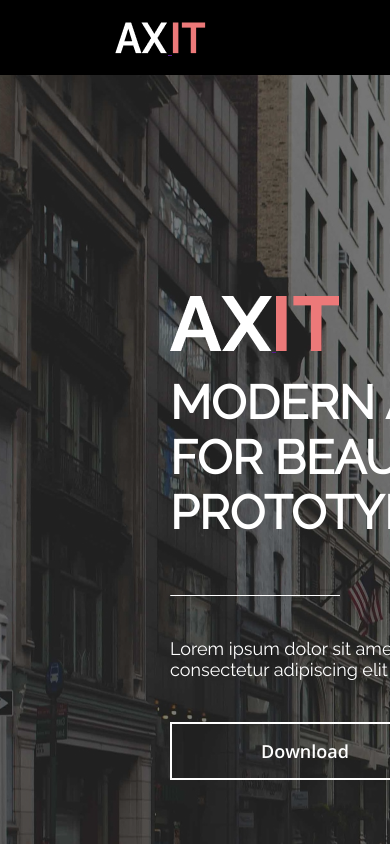
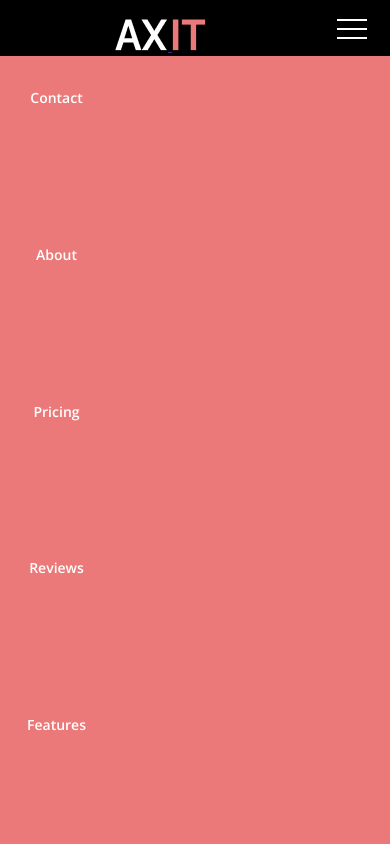
Before and after one commit to anngofman/AXIT, a plain HTML site: page index.html in a window 390 px wide. Shown: the top 844 px of the page. Drawn offline with nearby package versions, Linux system fonts and the light colour scheme.

Commit message:
add adaptive target

```diff
--- a/index.html
+++ b/index.html
@@ -7,6 +7,7 @@
   <meta name="viewport" content="width=device-width, initial-scale=1.0">
   <title>Level 3</title>
   <link rel="stylesheet" href="./styles/style.css">
+  <script src="./javascript.js"></script>
 </head>
 
 <body>
@@ -14,13 +15,20 @@
   <!--header1-->
 
   <header class="page-header">
+    <div class="pege-header__body">
     <nav class="page-header__main-nav main-nav">
       <a href="" class="main-nav__logo">
         <img src="./image/AXIT1.png" alt="">
-        <img src="./image/AXIT2.png" alt=""></a>
+        <img src="./image/AXIT2.png" alt="">
+      </a>
+      <div class="page-header__burger">
+        <span>
+
+        </span>
+      </div>
       <ul class="main-nav__list ">
         <li class="main-nav__item">
-          <a href="#tabss" class="main-nav__link">Features</a>
+          <a href="#contact" class="main-nav__link">Contact</a>
         </li>
         <li class="main-nav__item">
           <a href="#about" class="main-nav__link">About</a>
@@ -32,10 +40,11 @@
           <a href="#review" class="main-nav__link">Reviews</a>
         </li>
         <li class="main-nav__item">
-          <a href="#contact" class="main-nav__link">Contact</a>
+          <a href="#tabss" class="main-nav__link">Features</a>
         </li>
       </ul>
     </nav>
+  </div>
   </header>
 
   <!--main-->
@@ -101,25 +110,25 @@
           </p>
         </div>
         <div class="social__contacts">
-          <a href="#">
+          <a class="social__link" href="#">
             <img src="./image/facebook.png" alt="">
           </a>
-          <a href="#">
+          <a class="social__link" href="#">
             <img src="./image/twitter.png" alt="">
           </a>
-          <a href="#">
+          <a class="social__link" href="#">
             <img src="./image/in.png" alt="">
           </a>
-          <a href="#">
+          <a class="social__link" href="#">
             <img src="./image/pinterest.png" alt="">
           </a>
-          <a href="#">
+          <a class="social__link" href="#">
             <img src="./image/insta.png" alt="">
           </a>
-          <a href="#">
+          <a class="social__link" href="#">
             <img src="./image/git.png" alt="">
           </a>
-          <a href="#">
+          <a class="social__link" href="#">
             <img src="./image/wifw.png" alt="">
           </a>
         </div>
--- /dev/null
+++ b/javascript.js
@@ -0,0 +1,5 @@
+$(document).ready(function() {
+$('.page-header__burger').click(function(event) {
+  $('.page-header__burger, .main-nav__list').toggleClass('active');
+});
+});
--- a/styles/awesome.css
+++ b/styles/awesome.css
@@ -32,7 +32,7 @@
 }
 
 .main__section {
-  width: 370px;
+  width: 100%;
   margin: 15px 0 0 0;
 }
 
--- a/styles/banner.css
+++ b/styles/banner.css
@@ -1,6 +1,6 @@
 .banner {
   min-height: 950px;
-  min-width: 1510px;
+  min-width: 100%;
   background: url('../image/fon.jpg'), rgba(0, 0, 0, 0.5) ;
   background-size: cover;
   background-repeat: no-repeat;
@@ -10,7 +10,18 @@
 
 .container {
   max-width: 1170px;
+  width: 100%;
   margin: 0 auto;
+}
+@media (max-width: 1024px){
+  .container{
+  min-width:100%;
+  padding: 0 15px;
+  }
+  .banner > .container{
+    max-width: 100%;
+    padding-left: 10%;
+    }
 }
 
 
--- a/styles/header.css
+++ b/styles/header.css
@@ -1,27 +1,98 @@
 .page-header {
   height: 75px;
-  background: black;
   color: #fff;
-  padding-right: 170px;
+  position:fixed;
   width: 100%;
+  top: 0;
+  left: 0;
+z-index: 1;
+}
+.page-header::before {
+  content: '';
+  height: 100%;
+  width: 100%;
+  position: absolute;
+  left: 0;
+  top: 0;
+  background-color: black;
+
 }
 
+.pege-header__body{
+  position: relative;
+}
+.page-header__burger{
+  display: none;
+}
+@media (max-width:767px) {
+  .page-header__burger {
+display: block;
+position: relative;
+width: 30px;
+height: 20px;
+z-index: 3;
+top: 19px;
+right: 6%;
+}
+.page-header::before{
+  z-index: 3;
+}
+.page-header{
+  height: 56px;
+}
+.page-header__burger span {
+  position: absolute;
+  background-color: #fff;
+  left:0;
+  width: 100%;
+  height: 2px;
+  top: 9px;
+}
+.page-header__burger::before,
+.page-header__burger::after {
+  content: '';
+  background-color: white;
+  position: absolute;
+  width: 100%;
+  height: 2px;
+  left: 0;
+}
+.page-header__burger::before{
+  top:0;
+}
+.page-header__burger::after {
+  bottom: 0;
+}
+.main-nav__list {
+  position: fixed;
+  top: 0;
+  left: 0;
+  width: 100%;
+  height: 100%;
+  background-color: #EC7979;
+  padding: 60px 0 0 0;
+  flex-direction: column;
+  align-items: flex-start;
+  text-align: left;
+}
+}
+
+
 .main-nav__logo {
-  padding: 22px 0 22px 115px;
-  display: inline;
-  float: left;
+  padding: 19px 0 19px 115px;
+z-index: 3;
 }
 
 .main-nav__item {
   list-style-type: none;
-  display: inline;
-  float: right;
+
   min-width: 113px;
   text-align: center;
   font-family: 'Open Sans', sans-serif;
   font-weight: 600;
   font-size: 14px;
   padding: 28px 0;
+  height: 100%;
 }
 .main-nav__item:hover{
 background: #EC7979;
@@ -34,3 +105,12 @@ background: #EC7979;
   text-decoration: none;
   color: #fff;
 }
+.main-nav{
+  display: flex;
+  justify-content: space-between;
+}
+.main-nav__list{
+  display: flex;
+  padding-right: 10%;
+  z-index: 2;
+}
--- a/styles/pricing.css
+++ b/styles/pricing.css
@@ -13,7 +13,7 @@
 
 .pricing__main .main__section {
   height: 510px;
-  width: 370px;
+  width: 30%;
   display: flex;
   flex-direction: column;
   border: none;
--- a/styles/reviews.css
+++ b/styles/reviews.css
@@ -5,7 +5,7 @@
 }
 
 .rectangle {
-  width: 370px;
+  width: 100%;
   height: 180px;
   background-color: #E2E2E2;
   border-radius: 10px;
@@ -29,9 +29,11 @@
 
 .section__customers {
   height: 200px;
-  width: 370px;
+  width: 100%;
 }
-
+.reviews__main > .main__section{
+  width: 30%;
+}
 .reviews__main {
   display: flex;
   justify-content: space-between;
@@ -39,7 +41,7 @@
 
 .section__person {
   height: 200px;
-  width: 370px;
+  width: 100%;
   display: flex;
   align-items: center;
 }
--- a/styles/social.css
+++ b/styles/social.css
@@ -18,12 +18,14 @@
 
 .social .container {
   display: flex;
+  height: 100%;
 }
 
 .social__contacts {
-  width: 700px;
+  min-width: 60%;
   display: flex;
-  justify-content: space-between;
+  justify-content: space-around;
   align-items: center;
   text-decoration: none;
+  height: 100%;
 }
--- a/styles/style.css
+++ b/styles/style.css
@@ -18,9 +18,10 @@
 
 body {
   background: #FFFFFF;
-  min-width: 1510px;
+  width: 1510px;
+  min-width: 100%;
 }
-
 html{
   scroll-behavior: smooth;
+
 }
--- a/styles/tabs.css
+++ b/styles/tabs.css
@@ -58,7 +58,7 @@
 .content__img {
   float: right;
   height: 500px;
-
+max-width: 470px;
   overflow: hidden;
   position: relative;
 }
```
